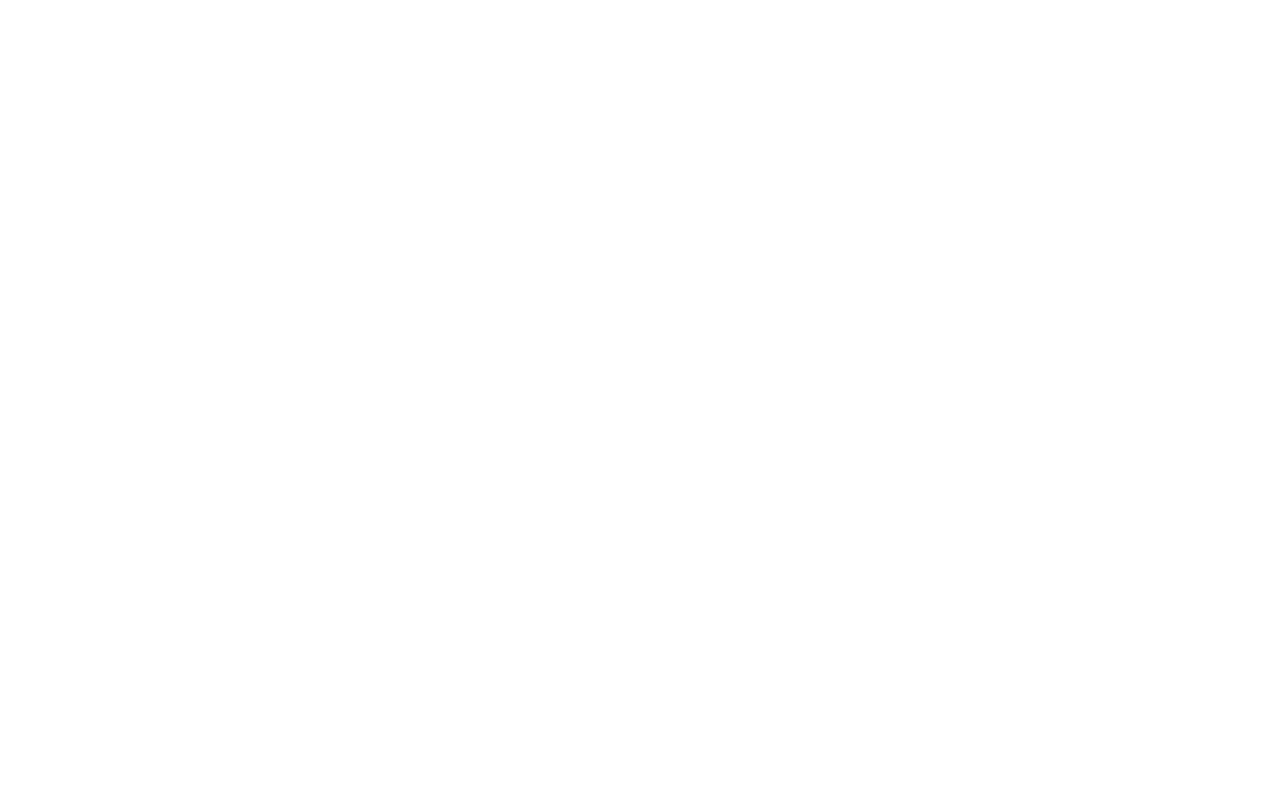
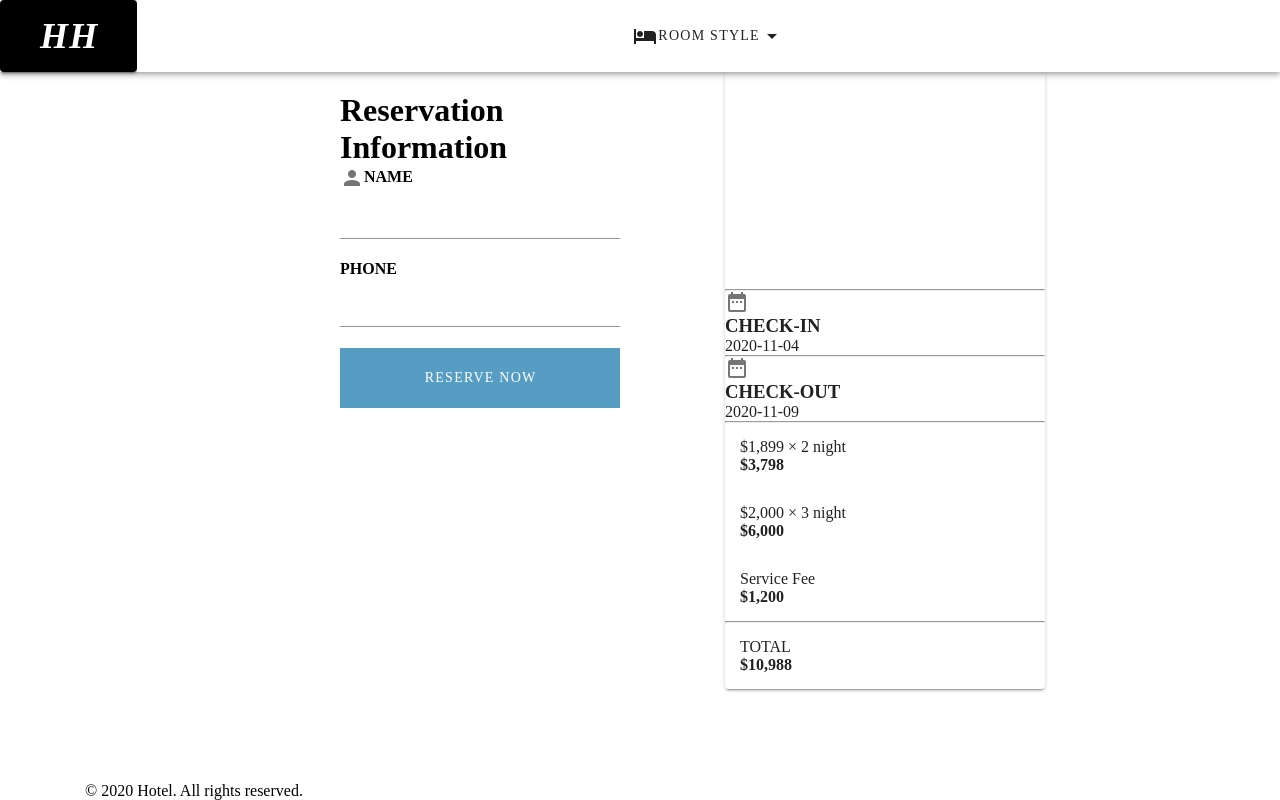
Before and after one commit to PofenHsueh/booking, a Vue app: page /info in a window 1280 px wide. Built offline with nearby package versions, Linux system fonts and the light colour scheme.

Commit message:
add information page

```diff
--- a/src/App.vue
+++ b/src/App.vue
@@ -5,3 +5,4 @@
 <script>
 export default {};
 </script>
+<style lang="scss" scoped></style>
--- a/src/components/Footer.vue
+++ b/src/components/Footer.vue
@@ -1,7 +1,19 @@
 <template>
   <v-col class="footer">
-    <v-img :src="images.footerSrc" height="352" class="footer--img"></v-img>
-    <p>© 2020 Hotel. All rights reserved.</p>
+    <v-img
+      :src="images.footerSrc"
+      height="352"
+      class="footer--img"
+      v-if="this.$route.path !== '/info'"
+    ></v-img>
+    <p
+      :style="{
+        position: this.$route.path == '/info' ? 'fixed' : '',
+        bottom: this.$route.path == '/info' ? '0' : ''
+      }"
+    >
+      © 2020 Hotel. All rights reserved.
+    </p>
   </v-col>
 </template>
 <script>
--- a/src/layout/HomeLayout.vue
+++ b/src/layout/HomeLayout.vue
@@ -66,6 +66,7 @@
   },
   data() {
     return {
+      info: false,
       type: "ROOM",
       appbar: false,
       show: false,
@@ -110,7 +111,6 @@
     choose(type) {
       this.type = type;
       this.$router.push({ path: "/select", query: { from: type } });
-      console.log(type);
     }
   }
 };
--- a/src/router/index.js
+++ b/src/router/index.js
@@ -30,6 +30,19 @@
           import(/* webpackChunkName: "Select" */ "../views/SelectRoom.vue")
       }
     ]
+  },
+  {
+    path: "/info",
+    name: "Info",
+    component: MainLayout,
+    children: [
+      {
+        path: "/info",
+        name: "Information",
+        component: () =>
+          import(/* webpackChunkName: "Info" */ "../views/Information.vue")
+      }
+    ]
   }
 ];
 
@@ -38,5 +51,4 @@
   base: process.env.BASE_URL,
   routes
 });
-
 export default router;
--- a/src/views/Home.vue
+++ b/src/views/Home.vue
@@ -68,7 +68,7 @@
           src: require("@/assets/img/DoubleRoom.jpeg"),
           type2: "Deluxe Double Room",
           price2: "$2,888 NTD / night",
-          src2: require("@/assets/img/deluxe-double.jpeg")
+          src2: require("@/assets/img/DeluxeDoubleRoom.jpeg")
         },
         {
           title: "Family",
--- /dev/null
+++ b/src/views/Information.vue
@@ -0,0 +1,97 @@
+<template>
+  <div class="info">
+    <v-col cols="3" class="info--persional">
+      <h1>Reservation<br />Information</h1>
+      <div v-for="(item, index) in infoData" :key="index">
+        <v-icon>mdi-{{ item.icon }}</v-icon>
+        <p class="display-inline">
+          <strong>{{ item.title }}</strong>
+        </p>
+        <v-text-field></v-text-field>
+      </div>
+      <v-btn width="100%" depressed height="60" dark color="#569DC3" tile
+        >RESERVE NOW</v-btn
+      >
+    </v-col>
+    <v-col cols="3">
+      <v-card class="info--type">
+        <v-img :src="getImg($route.query.from)" aspect-ratio="1.71"></v-img>
+        <h2>{{ $route.query.from }}</h2>
+        <hr />
+        <div
+          v-for="(type, index) in types"
+          :key="index"
+          class="info--type--date"
+        >
+          <v-icon>mdi-calendar-range</v-icon>
+          <h3>{{ type.title }}</h3>
+          <p>{{ type.date }}</p>
+          <hr />
+        </div>
+        <section v-for="money in total" :key="money.price">
+          <p>{{ money.price }}</p>
+          <p>
+            <strong>{{ money.amount }}</strong>
+          </p>
+        </section>
+        <hr />
+        <section>
+          <p>TOTAL</p>
+          <p><strong>$10,988</strong></p>
+        </section>
+      </v-card>
+    </v-col>
+  </div>
+</template>
+<script>
+export default {
+  data() {
+    return {
+      infoData: [
+        { title: "NAME", icon: "account" },
+        { title: "PHONE", icon: "cellphone-iphone" }
+      ],
+      types: [
+        { title: "CHECK-IN", date: "2020-11-04" },
+        { title: "CHECK-OUT", date: "2020-11-09" }
+      ],
+      total: [
+        { price: "$1,899 × 2 night", amount: "$3,798" },
+        { price: "$2,000 × 3 night", amount: "$6,000" },
+        { price: "Service Fee", amount: "$1,200" }
+      ]
+    };
+  },
+  methods: {
+    getImg(type) {
+      let images = require.context("../assets/img/", false, /\.jpeg$/);
+      return images("./" + type + ".jpeg");
+    }
+  }
+};
+</script>
+<style lang="scss" scoped>
+.display-inline {
+  display: inline;
+}
+.info {
+  display: flex;
+  justify-content: center;
+  &--persional {
+    padding: 20px;
+    margin: 0px 85px;
+  }
+  &--type {
+    h2,
+    section {
+      padding: 15px;
+    }
+    // &--date{
+    //   padding: 15px 0px;
+    //   .v-icon{
+    //     padding: 0px 15px;
+    //   }
+    // }
+  }
+}
+</style>
--- a/src/views/SelectRoom.vue
+++ b/src/views/SelectRoom.vue
@@ -59,7 +59,14 @@
           @click="shows = !shows"
           position="absolute"
         ></Calendar>
-        <v-btn width="100%" depressed height="60" dark color="#569DC3" tile
+        <v-btn
+          width="100%"
+          depressed
+          height="60"
+          dark
+          color="#569DC3"
+          tile
+          @click="booking()"
           >RESERVE NOW</v-btn
         >
       </v-col>
@@ -125,6 +132,12 @@
     getImg(type) {
       let images = require.context("../assets/img/", false, /\.jpeg$/);
       return images("./" + type + ".jpeg");
+    },
+    booking() {
+      this.$router.push({
+        path: "/info",
+        query: { from: this.$route.query.from }
+      });
     }
   }
 };
```
Also changed, not shown: src/assets/img/DeluxeDoubleRoom.jpeg (renamed from src/assets/img/deluxe-double.jpeg).
